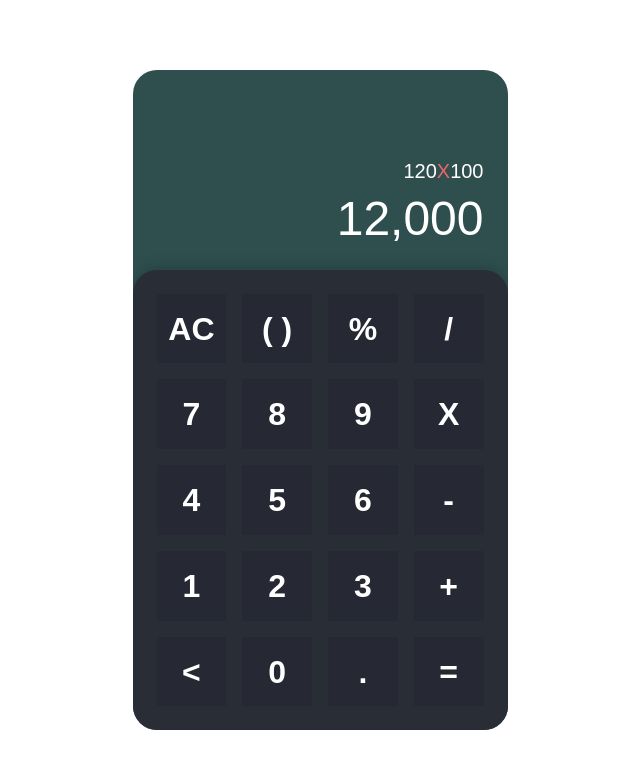
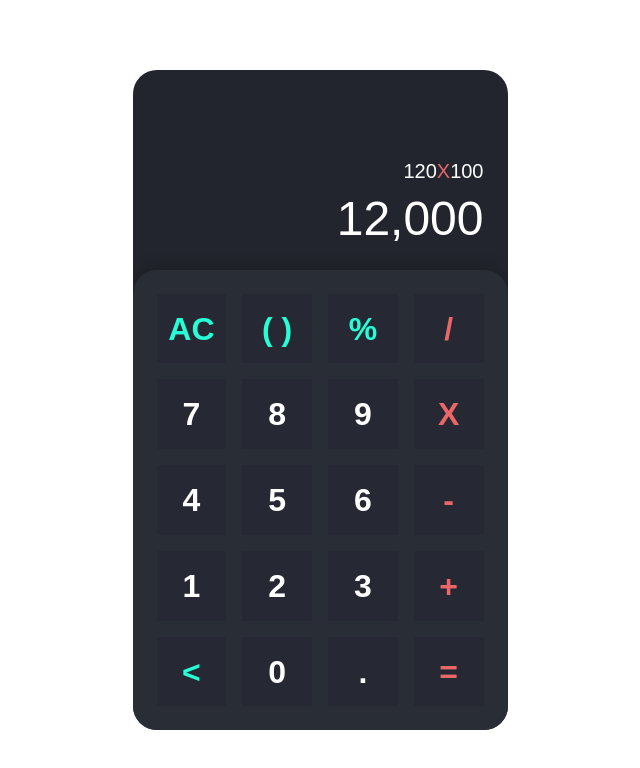
Before and after one commit to kevin-et-holmes/Calculator-App, a plain HTML site: page index.html in a window 1280 px wide. Shown: the whole page, without its empty margins (320-960 px from the left). Drawn offline with Linux system fonts and the light colour scheme.

Commit message:
finished styling

```diff
--- a/main.css
+++ b/main.css
@@ -13,7 +13,7 @@
 }
 
 .calculator {
-    background-color: darkslategrey;
+    background-color: #22252d;
     width: 100%;
     max-width: 375px;
     min-height: 640px;
@@ -91,3 +91,11 @@
 .keys .key:hover {
     box-shadow: inset 0px 0px 8px rgba(0, 0, 0, 0.2);
 }
+
+.keys .key.operator span {
+    color: #EB6666;
+}
+
+.keys .key.action span {
+    color: #26fed7;
+}
```
